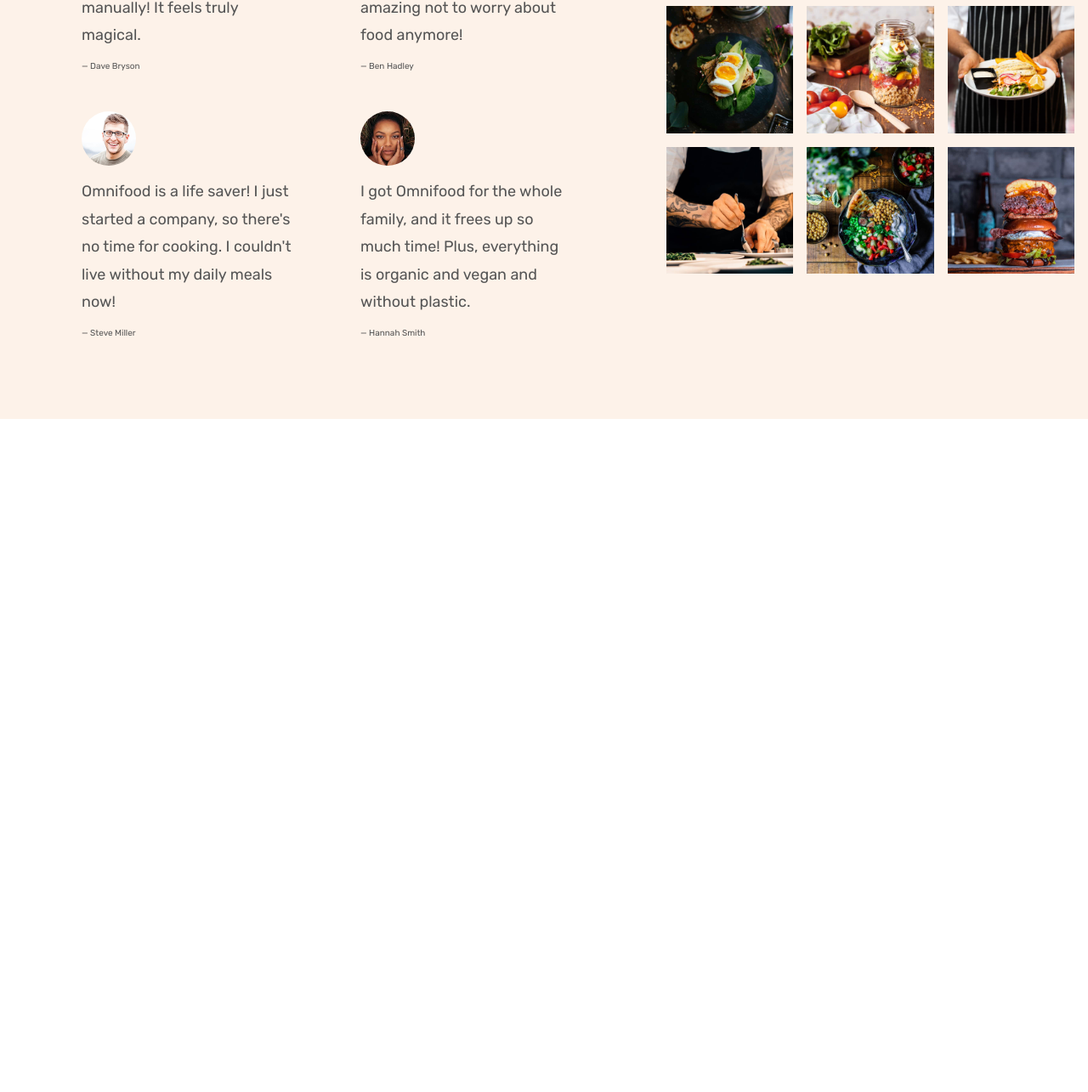
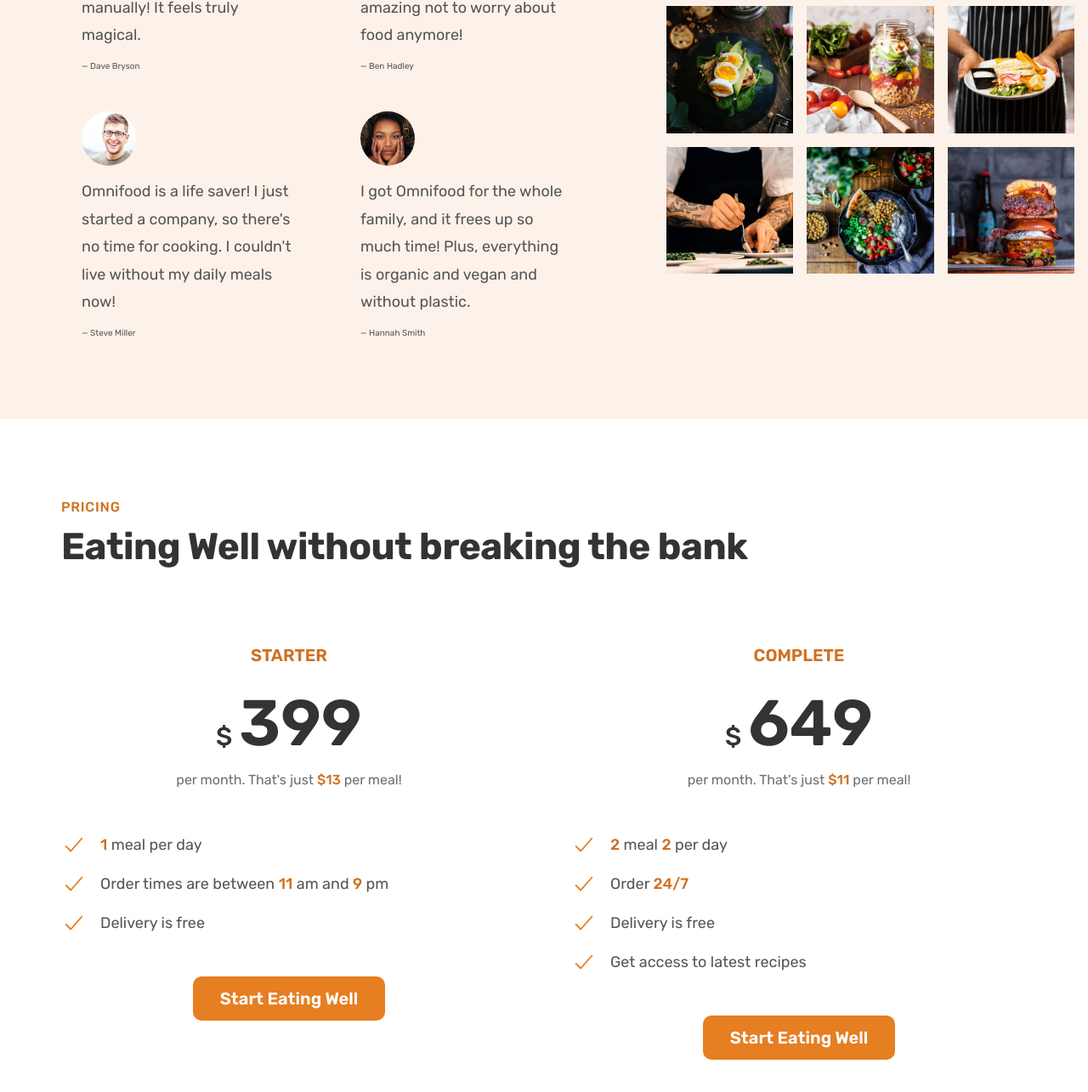
Before and after one commit to srjingole0610/Omnifood_Application, a plain HTML site: page index.html in a window 1280 px wide. Shown: the part 3860-5145 px from the top of the page at 85% size. Before the commit the page ends 4353 px from the top, so only its background shows below. Drawn offline with nearby package versions, Linux system fonts and the light colour scheme.

Commit message:
Changes related to pricing section

```diff
--- a/css/general.css
+++ b/css/general.css
@@ -192,6 +192,25 @@ grid-template-columns: repeat(2, 1fr);
   transform: scale(1.2);
 }
 
+.list{
+  list-style: none;
+  display: flex;
+  flex-direction: column;
+  gap: 1.6rem;
+}
+
+.list-item{
+  font-size: 1.8rem;
+  display: flex;
+  align-items: center;
+  gap: 1.6rem;
+}
+.list-icon{
+  width: 3rem;
+  height: 3rem;
+  color: #e67e22;
+}
+
 /* Helper class  */
 .margin-right-sm {
   margin-right: 2rem !important;
--- a/css/style.css
+++ b/css/style.css
@@ -300,25 +300,6 @@
 }
 
 
-.list{
-  list-style: none;
-  display: flex;
-  flex-direction: column;
-  gap: 1.6rem;
-}
-
-.list-item{
-  font-size: 1.8rem;
-  display: flex;
-  align-items: center;
-  gap: 1.6rem;
-}
-.list-icon{
-  width: 3rem;
-  height: 3rem;
-  color: #e67e22;
-}
-
 .all-recipes{
   text-align: center;
   font-size: 1.8rem;
@@ -382,3 +363,48 @@
 .gallery-img:hover{
   transform: scale(1.4);
 }
+
+/* ****************************************** */
+            /* PRICING  SECTION */
+/* ******************************************* */
+
+.section-pricing
+{
+    padding: 9.6rem 0;
+}
+
+.plan-header{
+  text-align: center;
+  margin-bottom: 4.8rem;
+}
+
+.plan-name{
+  color: #cf711f;
+  font-weight: 600;
+  font-size: 2rem;
+  text-transform: uppercase;
+  letter-spacing: 0.75;
+  margin-bottom: 3.2rem;
+}
+.plan-price{
+    font-size: 7.6rem;
+    font-weight: 600;
+    color: #333;
+    margin-bottom: 1.6rem;
+}
+.plan-text{
+    font-size: 1.6rem;
+    line-height: 1.6;
+    color: #6f6f6f;
+}
+
+.plan-price span{
+  font-size: 3rem;
+  font-weight: 500;
+  margin-right: 0.8rem;
+}
+
+.plan-signup{
+  text-align: center;
+  margin-top: 4.8rem;
+}
--- a/index.html
+++ b/index.html
@@ -308,6 +308,69 @@
                 </figure>
             </div>
         </section>
+
+        <section class="section-pricing">
+            <div class=" container">
+                <span class="subheading">Pricing</span>
+                <h2 class="heading-secondary">
+                    Eating Well without breaking the bank
+            </div>
+
+            <div class="container grid grid--2-cols">
+                <div class="pricing-plans">
+                    <header class="plan-header">
+                    <p class="plan-name">Starter</p>
+                    <p class="plan-price"><span>$</span>399</p>
+                    <p class="plan-text">per month. That's just <strong>$13</strong> per meal!</p>
+                    </header>
+                    <ul class="list">
+                        <li class="list-item">
+                            <ion-icon class="list-icon" name="checkmark-outline"></ion-icon>
+                            <span><Strong>1</Strong> meal per day</span>
+                        </li>
+                        <li class="list-item">
+                            <ion-icon  class="list-icon" name="checkmark-outline"></ion-icon>
+                            <span>Order times are between <strong>11</strong> am and <strong>9</strong> pm</span>
+                        </li>
+                        <li class="list-item">
+                            <ion-icon class="list-icon" name="checkmark-outline"></ion-icon>
+                            <span>Delivery is free</span>
+                        </li>
+                    </ul>
+                    <div class="plan-signup">
+                        <a href="#" class="btn btn--full"> Start Eating Well</a>
+                    </div>
+                </div>
+                <div class="pricing-plans">
+                    <header class="plan-header">
+                        <p class="plan-name">Complete</p>
+                        <p class="plan-price"><span>$</span>649</p>
+                        <p class="plan-text">per month. That's just <strong>$11</strong> per meal!</p>
+                    </header>
+                    <ul class="list">
+                        <li class="list-item">
+                            <ion-icon class="list-icon" name="checkmark-outline"></ion-icon>
+                            <span><strong>2</strong> meal <strong>2</strong> per day</span>
+                        </li>
+                        <li class="list-item">
+                            <ion-icon  class="list-icon" name="checkmark-outline"></ion-icon>
+                            <span>Order <strong>24/7</strong></span>
+                        </li>
+                        <li class="list-item">
+                            <ion-icon class="list-icon" name="checkmark-outline"></ion-icon>
+                            <span>Delivery is free</span>
+                        </li>
+                        <li class="list-item">
+                            <ion-icon class="list-icon" name="checkmark-outline"></ion-icon>
+                            <span>Get access to latest recipes</span>
+                        </li>
+                    </ul>
+                    <div class="plan-signup">
+                        <a href="#" class="btn btn--full"> Start Eating Well</a>
+                    </div>
+                </div>
+            </div>
+        </section>
 </main>
 
 
```
